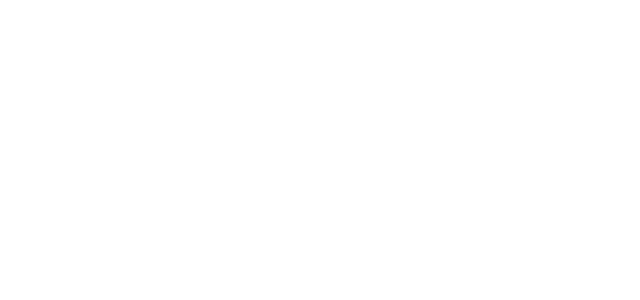
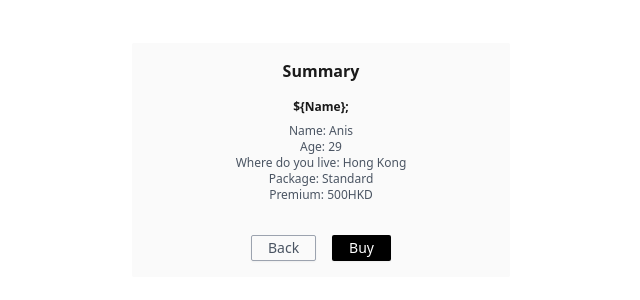
Before and after one commit to iAnisdev/covergo_task, a Vue app: page /summary in a window 1280 px wide. Before the commit this address had no page. Shown: the part 240-540 px from the top of the page, without its empty margins (319-959 px from the left). Built offline with nearby package versions, Linux system fonts and the light colour scheme.

Commit message:
summary view

```diff
--- a/src/router/index.ts
+++ b/src/router/index.ts
@@ -10,6 +10,10 @@
     path: '/form',
     name: 'form',
     component: () => import(/* webpackChunkName: "form-chunk" */ '../views/formView.vue')
+  }, {
+    path: '/summary',
+    name: 'summary',
+    component: () => import(/* webpackChunkName: "summary-chunk" */ '../views/summaryView.vue')
   }
 ]
 
--- a/src/views/formView.vue
+++ b/src/views/formView.vue
@@ -1,5 +1,5 @@
 <template>
-  <div class=" max-w-4xl mx-auto py-4 px-2 sm:px-6 lg:px-8">
+  <div class="max-w-4xl mx-auto py-4 px-2 sm:px-6 lg:px-8">
     <div class="bg-nuetral-50 rounded-lg" v-if="showForm">
       <div class="px-6 sm:px-16">
         <div class="lg:self-center">
@@ -57,7 +57,6 @@
       </div>
     </div>
     <div v-else>
-
       <div class="text-center max-w-4xl mx-auto py-4 px-2 sm:px-6 lg:px-8">
         <div class="bg-nuetral-50 rounded-lg">
           <div class="pt-10 pb-12 px-6 sm:pt-16 sm:px-16 lg:py-16 lg:pr-0 xl:py-20 xl:px-20">
@@ -68,7 +67,8 @@
               <p class="mt-4 text-base leading-6 text-[#1A1A1A]">Your age is over the accepted limit.</p>
               <p class="text-base leading-6 text-[#1A1A1A]">We are sorry but we cannot insure you for now.</p>
               <button type="button"
-            class="inline-flex items-center mt-6 border border-transparent text-sm leading-4 bg-black px-16 py-1 font-medium rounded-sm shadow-sm text-white">Ok :)</button>
+                class="inline-flex items-center mt-6 border border-transparent text-sm leading-4 bg-black px-16 py-1 font-medium rounded-sm shadow-sm text-white">Ok
+                :)</button>
             </div>
           </div>
         </div>
@@ -83,7 +83,7 @@
   name: 'StartView',
   data() {
     return {
-      showForm: false,
+      showForm: true,
       packages: [
         {
           name: 'standard',
--- /dev/null
+++ b/src/views/summaryView.vue
@@ -0,0 +1,41 @@
+<template>
+    <div class="max-w-4xl mx-auto py-4 px-2 sm:px-6 lg:px-8">
+        <div class="bg-nuetral-50 rounded-lg">
+            <div class="px-6 sm:px-16">
+                <div class="lg:self-center">
+                    <h2 class="text-small font-bold text-[#1A1A1A] sm:text-small text-center">
+                        <span class="block">Summary</span>
+                    </h2>
+                    <h5 class="text-xs font-bold text-[#1A1A1A] sm:text-xs text-center mt-4">
+                        <span class="block">${Name};</span>
+                    </h5>
+                    <div class="text-center p-2">
+                        <p class="text-xs text-gray-600">Name: Anis</p>
+                        <p class="text-xs text-gray-600">Age: 29</p>
+                        <p class="text-xs text-gray-600">Where do you live: Hong Kong</p>
+                        <p class="text-xs text-gray-600">Package: Standard</p>
+                        <p class="text-xs text-gray-600">Premium: 500HKD</p>
+                    </div>
+                    <div class="flex justify-center">
+                        <button type="button"
+                            class="inline-flex items-center mt-6 border border-gray-400 text-sm leading-4 bg-whte px-4 py-1 font-medium rounded-sm shadow-sm text-gray-600">Back</button>
+                        <button type="button"
+                            class="inline-flex items-center ml-4 mt-6 border border-transparent text-sm leading-4 bg-black px-4 py-1 font-medium rounded-sm shadow-sm text-white">Buy</button>
+                    </div>
+                </div>
+            </div>
+        </div>
+    </div>
+</template>
+
+<script lang="ts">
+import { defineComponent } from 'vue';
+
+export default defineComponent({
+
+})
+
+</script>
+
+<style scoped>
+</style>
```
Lines whose indentation alone changed are shown as unchanged.
